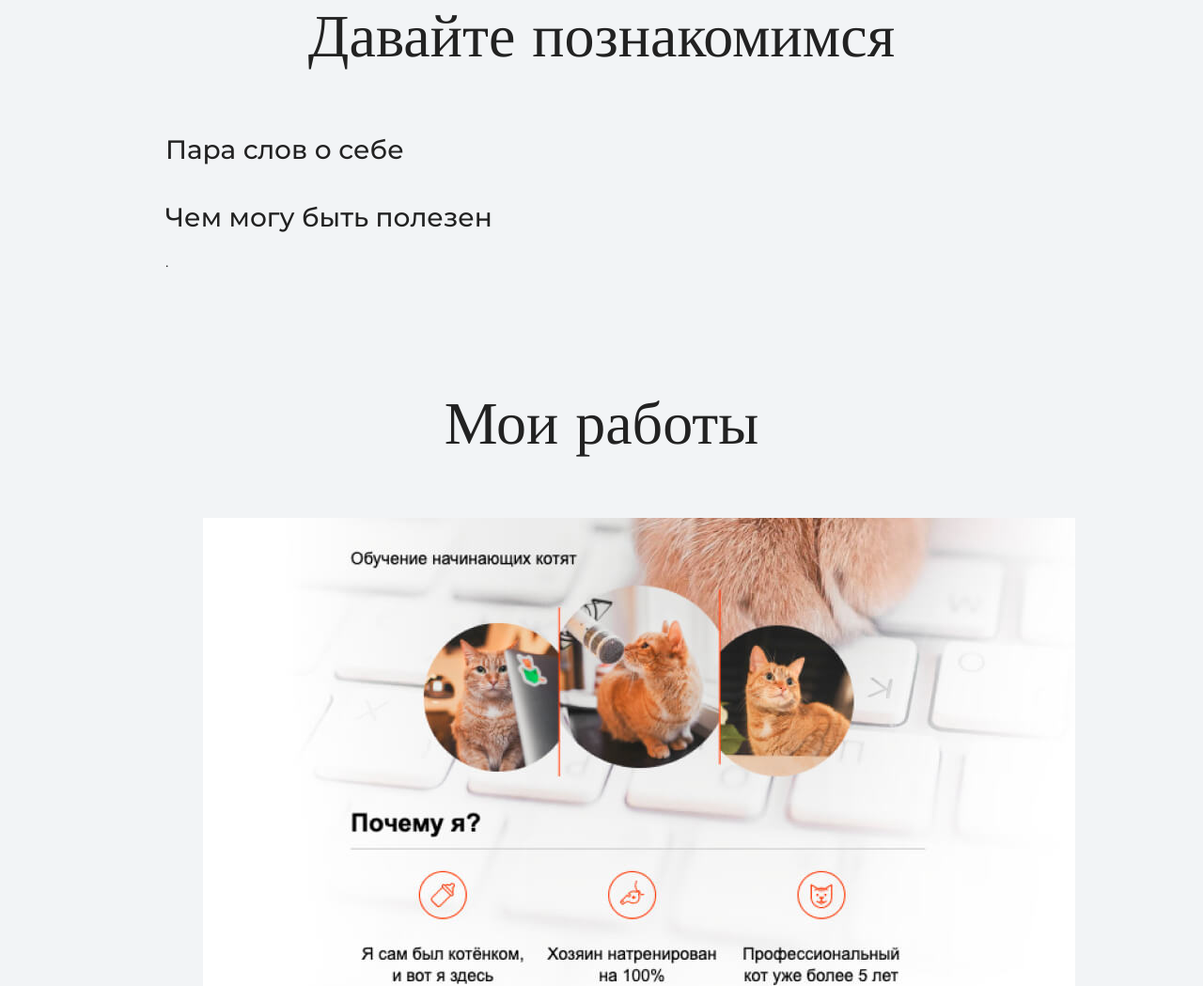
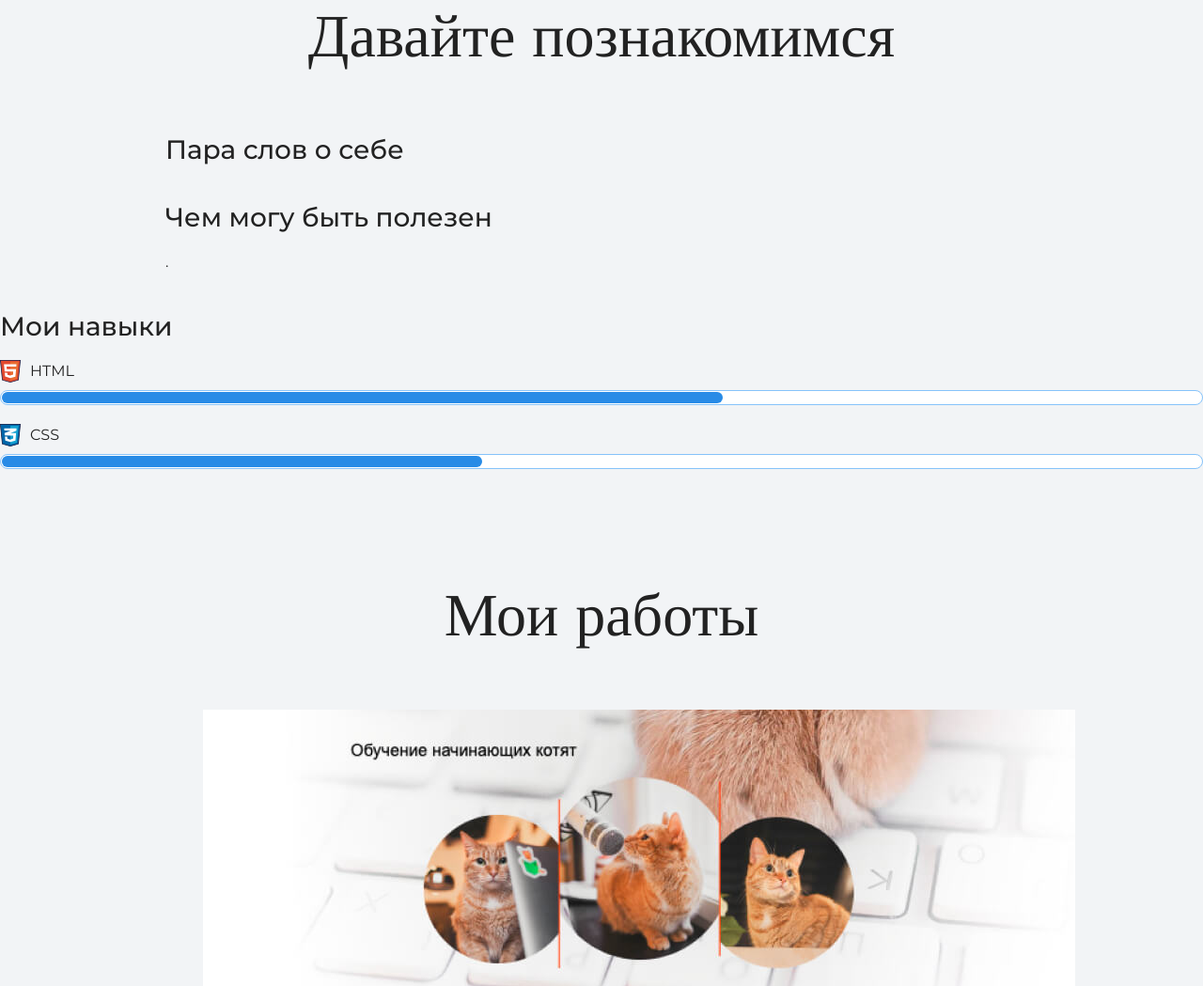
Before and after one commit to Yriy647/my-site, a plain HTML site: page index.html in a window 1280 px wide. Shown: the part 1512-2561 px from the top of the page at 94% size. Drawn offline with nearby package versions, Linux system fonts and the light colour scheme.

Commit message:
Add files via upload
правки

```diff
--- a/index.html
+++ b/index.html
@@ -31,6 +31,15 @@
       <h3>Чем могу быть полезен</h3>
       <p>.</p>
     </div>
+    <div class="skills">
+      <h3> Мои навыки </h3>
+    <dl class="skills-list">
+      <dt class="skill-html">HTML</dt>
+      <dd class="level"><div style="width: 60%;">60%</div></dd>
+      <dt class="skill-css">CSS</dt>
+      <dd class="level"><div style="width:40%;">40%</div></dd>
+    </dl>
+  </div>
     </section>
 
     <section class="portfolio">
--- a/style.css
+++ b/style.css
@@ -172,12 +172,11 @@ body {
 .page-footer {
   padding: 40px 0;
   background-color: #00417d;
-  color: #ffffff;
 }
 
 .page-footer a {
   margin-left: 56px;
-  color: inherit;
+  color: #ffffff;
   text-decoration: none;
   background-repeat: no-repeat;
   background-position: left;
```
